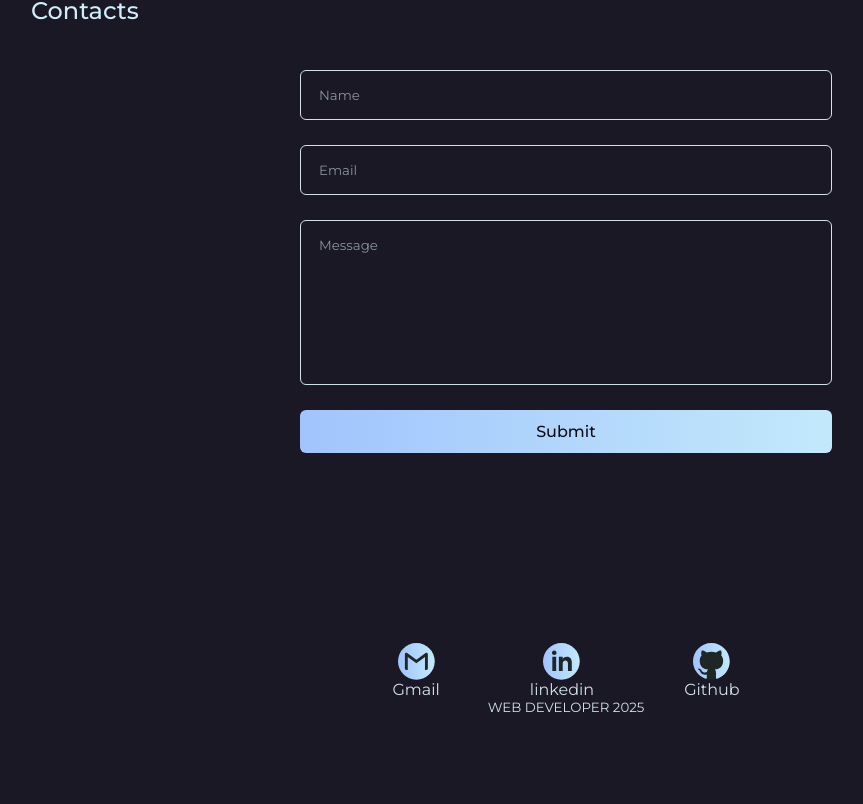
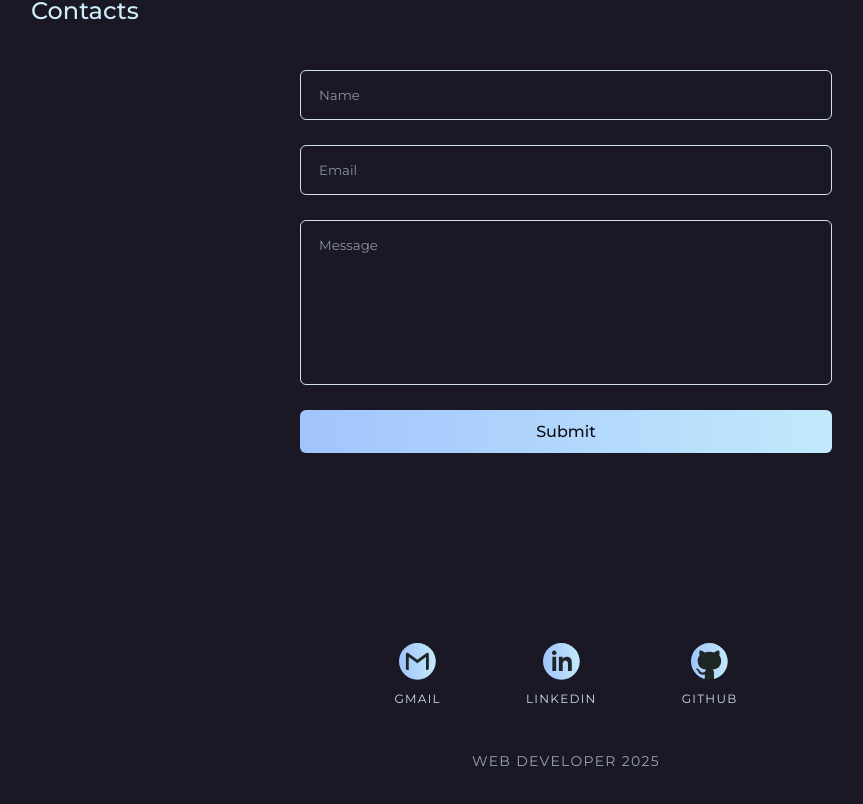
Before and after one commit to hoakiin/portfolio, a React (Vite) app: page / in a window 1280 px wide. Shown: the part 2979-3783 px from the top of the page, without its empty margins (74-937 px from the left). Built offline with nearby package versions, Linux system fonts and the light colour scheme.

Commit message:
feat: add Footer styles

```diff
--- a/src/layout/footer/Footer.tsx
+++ b/src/layout/footer/Footer.tsx
@@ -2,6 +2,7 @@ import styled from "styled-components";
 import { Icon } from "../../components/icon/Icon";
 import { FlexWrapper } from "../../components/FlexWrapper";
 import { Container } from "../../components/Container";
+import { theme } from "../../styles/Theme";
 
 export const Footer = () => {
   return (
@@ -51,12 +52,12 @@ export const Footer = () => {
 };
 
 const StyledFooter = styled.footer`
-  min-height: 20vh;
+  padding-bottom: 80px;
 `;
 
 const SocialList = styled.ul`
   display: flex;
-  gap: 90px;
+  gap: 85px;
 `;
 
 const SocialItem = styled.li``;
@@ -65,8 +66,25 @@ const SocialLink = styled.a`
   display: flex;
   flex-direction: column;
   align-items: center;
+
+  &:hover span {
+    background: ${theme.colors.gradient};
+    background-clip: text;
+    -webkit-background-clip: text;
+    -webkit-text-fill-color: transparent;
+  }
 `;
 
-const Name = styled.span``;
+const Name = styled.span`
+  font-size: 12px;
+  text-transform: uppercase;
+  letter-spacing: 1.3px;
+  margin: 11px 0 0 0;
+`;
 
-const Copyright = styled.small``;
+const Copyright = styled.small`
+  font-size: 14px;
+  letter-spacing: 1.3px;
+  opacity: 0.7;
+  margin-top: 46px;
+`;
```
